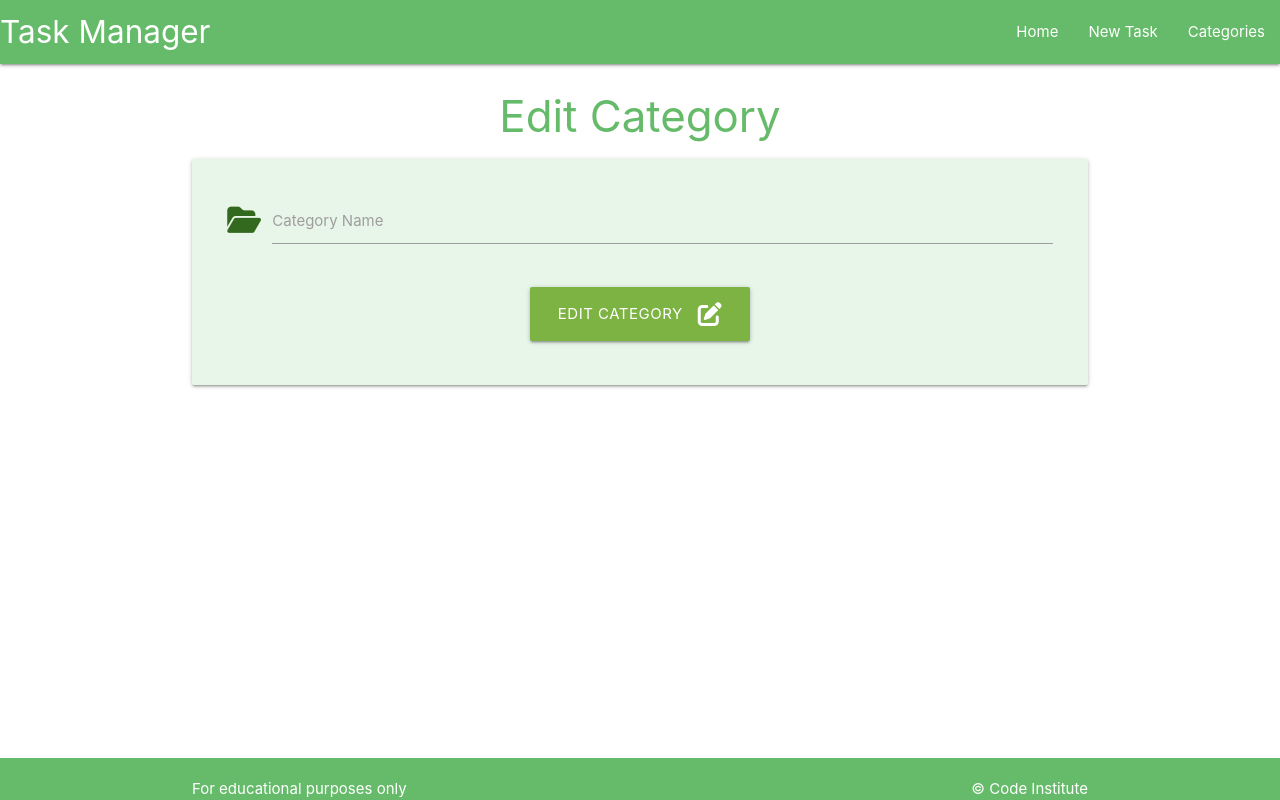
After one commit to alexkisielewicz/task-manager, a Flask app: template taskmanager/templates/edit_category.html in a window 1280 px wide. The commit adds this page. Run offline with Flask 3, Linux system fonts and the light colour scheme; the template is opened without the code that fills it, so the values that code supplies are empty; some libraries are stand-ins or nearby versions.

Commit message:
Add edit_category functionality

```diff
--- a/taskmanager/templates/categories.html
+++ b/taskmanager/templates/categories.html
@@ -21,7 +21,7 @@
 
             </div>
             <div class="card-action">
-                <a href="#" class="btn green accent-4">Edit</a>
+                <a href="{{ url_for('edit_category', category_id=category.id) }}" class="btn green accent-4">Edit</a>
                 <a href="#" class="btn red">Delete</a>
             </div>
         </div>
--- /dev/null
+++ b/taskmanager/templates/edit_category.html
@@ -0,0 +1,27 @@
+{% extends "base.html" %}
+{% block content %}
+<!-- everything extended from the base template will display on this page as well -->
+<h3 class="green-text text-lighten-1 center-align">Edit Category</h3>
+
+<div class="row card-panel green-text text-darken-2 green lighten-5">
+    <form class="col s12" method="POST" action="{{ url_for('edit_category', category_id=category.id) }}">
+        <!-- category name-->
+        <div class="row">
+            <div class="input-field col s12">
+                <i class="fas fa-folder-open prefix light-green-text text-darken-4"></i>
+                <input id="category_name" name="category_name" value="{{ category.category_name }}" type="text" minlength="3" maxlength="25" class="validate" required>
+                <label for="category_name">Category Name</label>
+            </div>
+        </div>
+        <!-- submit button -->
+        <div class="row">
+            <div class="col s12 center-align">
+                <button type="submit" class="btn-large light-green darken-1">
+                    Edit Category <i class="fas fa-edit right"></i>
+                </button>
+            </div>
+        </div>
+    </form>
+</div>
+
+{% endblock %}
```
Also changed, not shown: taskmanager/routes.py (+10 -0 lines).
